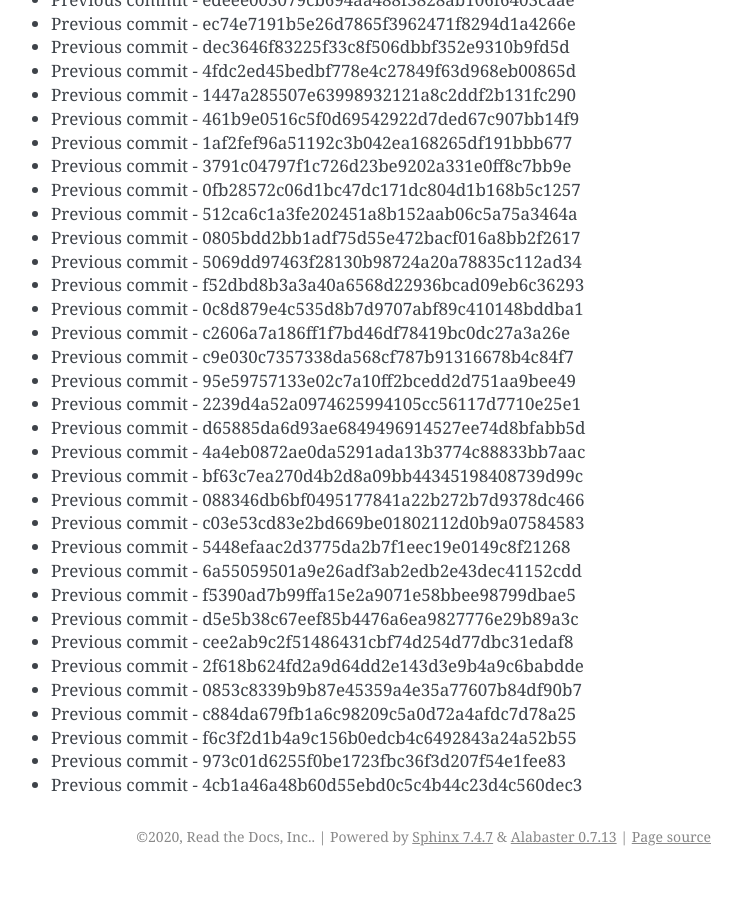
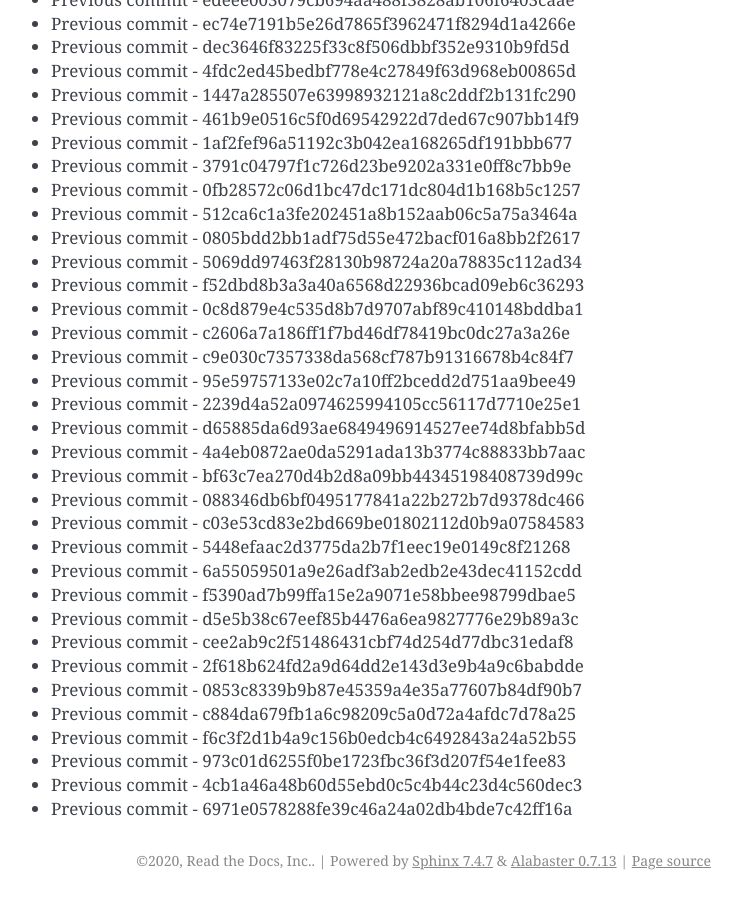
Before and after one commit to readthedocs/rtd-git-stresstest, a Sphinx documentation site: the page built from docs/updates.rst, in a window 1280 px wide and 900 px high, scrolled down 24286 px. Shown: the whole window, without its empty margins (399-1141 px from the left). Built offline with Sphinx 7.4.7, drawn with Linux system fonts in a browser that asks for light colours; before the commit the page ends 25162 px from its top, so only the background shows below that.

Commit message:
Generating commit from previous: 6971e0578288fe39c46a24a02db4bde7c42ff16a

```diff
--- a/docs/updates.rst
+++ b/docs/updates.rst
@@ -1052,3 +1052,4 @@ It can be tested for any performance characteristics.
 * Previous commit - f6c3f2d1b4a9c156b0edcb4c6492843a24a52b55
 * Previous commit - 973c01d6255f0be1723fbc36f3d207f54e1fee83
 * Previous commit - 4cb1a46a48b60d55ebd0c5c4b44c23d4c560dec3
+* Previous commit - 6971e0578288fe39c46a24a02db4bde7c42ff16a
```
